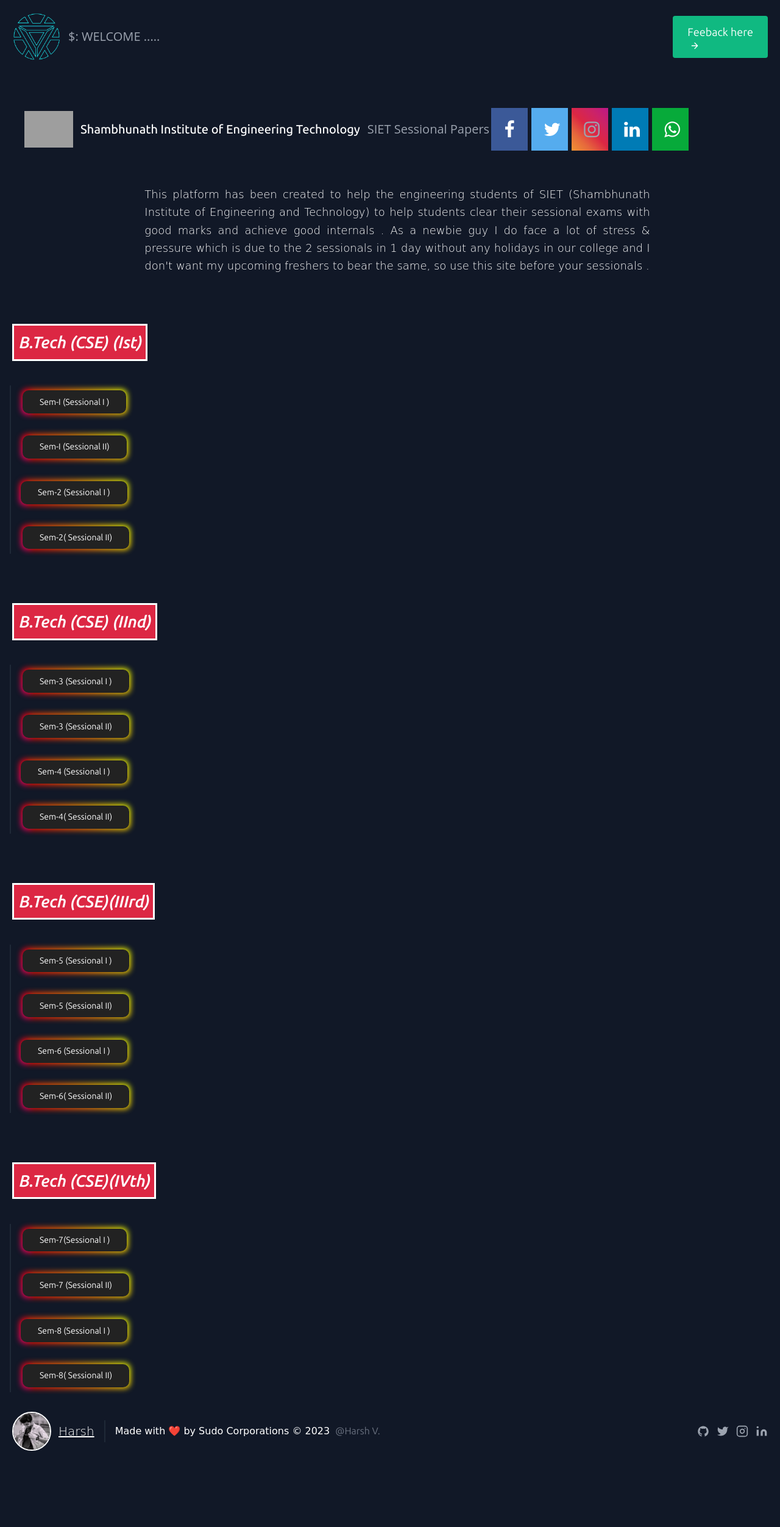
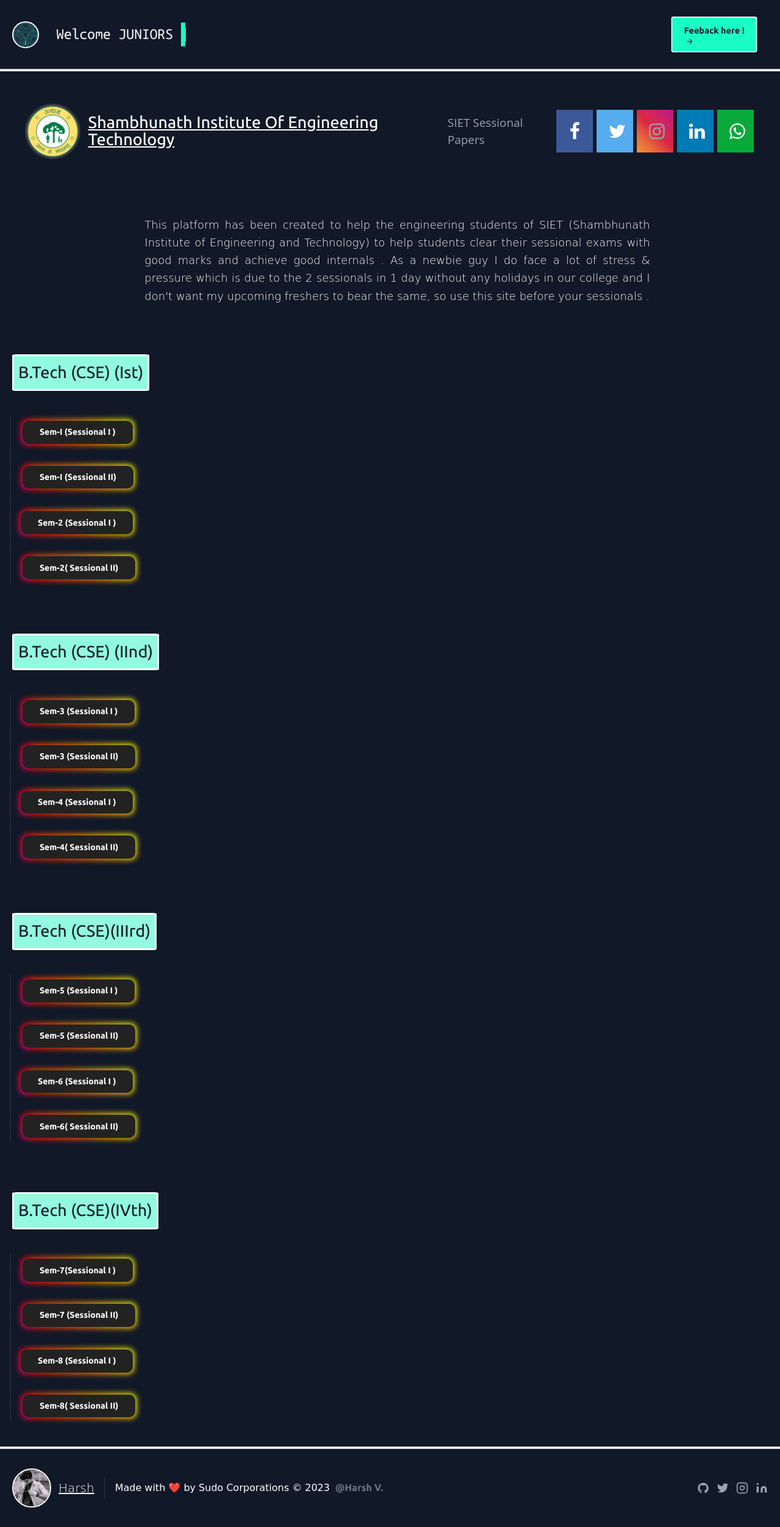
Before and after one commit to SudoKIngpin/Flask-App, a Flask app: page / in a window 1280 px wide. Shown: the whole page at 61% size. Before the commit the page ends 2379 px from the top, so only its background shows below. Run offline with Flask 2, Linux system fonts and the light colour scheme; grey boxes are pictures that could not be loaded.

Commit message:
Theme&Design updated

```diff
--- a/static/script.js
+++ b/static/script.js
@@ -0,0 +1,23 @@
+const textElement = document.getElementById("text");
+const message = "Welcome  JUNIORS 👋 ! ";
+let index = 0;
+let isDeleting = false;
+
+function typeEffect() {
+    if (isDeleting) {
+        textElement.textContent = message.substring(0, index--);
+    } else {
+        textElement.textContent = message.substring(0, index++);
+    }
+
+    if (!isDeleting && index === message.length) {
+        setTimeout(() => isDeleting = true, 1000); // Pause before deleting
+    } else if (isDeleting && index === 0) {
+        isDeleting = false;
+    }
+
+    setTimeout(typeEffect, isDeleting ? 160: 185); // Adjust typing and deleting speed
+}
+
+// Start the typing effect
+typeEffect();
--- a/templates/index.html
+++ b/templates/index.html
@@ -26,7 +26,7 @@
 <link href="https://unpkg.com/tailwindcss@^1.0/dist/tailwind.min.css" rel="stylesheet">
 <link rel="stylesheet" href="https://cdnjs.cloudflare.com/ajax/libs/font-awesome/4.7.0/css/font-awesome.min.css">
 <link href="/static/style.css" rel="stylesheet">
-<script src="/static/script.js"></script>
+<!-- <script src="/static/script.js"></script> -->
 <link rel="icon" type="image/x-icon" href="/static/fav.ico">
 <link rel="shortcut icon" type="image/png" href="/static/fav.png">
 <link rel="preconnect" href="https://fonts.googleapis.com">
@@ -39,40 +39,113 @@
   rel="stylesheet">
 
 
-<body>
-
-  <header class="text-gray-400 bg-gray-900 body-font">
-    <div class="container mx-auto flex flex-wrap p-5 flex-col md:flex-row items-center">
-      <a class="flex title-font font-medium items-center text-white mb-4 md:mb-0">
-
-        <a href="/static/scripty.exe"><img src="/static/arc-removebg-preview-modified.png" loading="eager" alt="logo"
-            height="140" width="80"> </a>
-        <!-- <svg xmlns="http://www.w3.org/2000/svg" fill="none" stroke="currentColor" stroke-linecap="round" stroke-linejoin="round" stroke-width="2" class="w-10 h-10 text-white p-2 bg-green-500 rounded-full" viewBox="0 0 24 24">
-          <path d="M12 2L2 7l10 5 10-5-10-5zM2 17l10 5 10-5M2 12l10 5 10-5"></path>
-        </svg> -->
-        <br>
-        <span class="ml-3 text-xl">$: WELCOME .....</span>
-        <br>
-      </a>
-      <nav class="md:ml-auto flex flex-wrap items-center text-base justify-center">
-      </nav>
-      <button class="text-white bg-green-500 border-0 py-3 px-6 focus:outline-none hover:bg-green-600 rounded text-lg"><a
-          href="/feedback" target="_blank"> Feeback here </a>
-        <svg fill="none" stroke="currentColor" stroke-linecap="round" stroke-linejoin="round" stroke-width="2"
-          class="w-4 h-4 ml-1" viewBox="0 0 24 24">
-          <path d="M5 12h14M12 5l7 7-7 7"></path>
-        </svg>
-      </button>
-    </div>
-  </header>
-  <!-- HESAAAADDDDDDDDDDDEEEEEEEERRRRRRRRRRRRRR -->
+  <style>
+    @import url('https://fonts.googleapis.com/css2?family=Ubuntu:ital,wght@0,300;0,400;0,500;0,700;1,300;1,400;1,500;1,700&display=swap');
 
 
-  <style>
-#footerpicbox{
+    body {
+      margin: 0px;
+      padding: 0px;
+      box-sizing: border-box;
+
+      font-family: "Ubuntu";
+    }
+
+    .containeri {
+      font-family: Ubuntu Mono;
+
+      color: whitesmoke;
+      font-size: 1.6rem;
+      display: inline;
+      margin-left: 1.1em;
+    }
+
+    .cursor {
+
+      color: #1afdc6;
+      display: inline-block;
+      font-family: Ubuntu Mono;
+      font-weight: 700;
+      /* Use 300, 400, 500, or 700 as needed */
+      width: 7px;
+      background-color: #1afdc6;
+      animation: blink 0.7s steps(2, start) infinite;
+    }
+
+    @keyframes blink {
+      50% {
+        background-color: #1afdc6;
+      }
+    }
+
+
+
+
+
+    #feedback-btn {
+      transform: scale(0.8);
+      background-color: #1afdc6;
+      color: #1A202C;
+      border: 2px solid white;
+
+    }
+
+    #feedback-btn:hover{
+      box-shadow: 0px 0px 3px 4px #22e8b7;
+      border: 3px solid white;
+
+      transform: scale(0.9);
+      transition: all .24s ease-out;
+
+    }
+
+    .btn-title:hover {
+      box-shadow: 0px 0px 3px 4px #22e8b7;
+      border: 3px solid white;
+
+      transform: scale(0.9);
+      transition: all .24s ease-out;
+      transform: scale(1.08);
+     /* Adjust the scale for the zoom effect */
+    }
+
+
+
+
+    #reactor {
       border: 2px solid white;
       border-radius: 50%;
 
+      animation: blinkreact 3.4s  infinite ease-in;
+
+
+      /* box-shadow: 0px 0px 3px 4px #1afdc6; */
+      /* Horizontal offset, Vertical offset, Blur radius, Spread radius, Color */
+
+    }
+
+
+    @keyframes blinkreact {
+      3% {
+        background-color: #aef9e6;
+      }
+    }
+
+
+
+    #footerpicbox {
+      border: 2px solid white;
+      border-radius: 50%;
+
+
+    }
+
+    #footerpicbox:hover {
+      box-shadow: 0px 0px 2px 4px #1afdc6;
+      /* Horizontal offset, Vertical offset, Blur radius, Spread radius, Color */
+      transition: all .4s ease-out;
+      transform: scale(1.24);
+      /* Adjust the scale for the zoom effect */
     }
 
 
@@ -80,49 +153,30 @@
       font-family: 'Open Sans', sans-serif;
       font-size: 27px;
     }
-  </style>
-  <header class="text-gray-400 bg-gray-900 body-font">
 
-    <div class="container mx-auto flex flex-wrap p-5 flex-col md:flex-row items-center">
-      <a class="flex title-font font-medium items-center text-white mb-4 md:mb-0">
-        <footer class="text-white-400 bg-gray-900 body-font">
-          <div class="container px-5 py-8 mx-auto flex items-center sm:flex-row flex-col">
-            <a href="#" class="flex title-font font-medium items-center md:justify-start justify-center text-white">
-              <img src="https://fnew.oyer.in/1/company_document/002_com_doc_1612059294-29263.png" loading="eager"
-                alt="logo" height="140" width="80">
-              <span class="ml-3 text-xl">Shambhunath Institute of Engineering Technology </span></a>
-            <span class="ml-3 text-xl"> SIET Sessional Papers </span>
+    .btn-title {
 
-      </a>
-      <span class="inline-flex sm:ml-auto sm:mt-0 mt-4 justify-center sm:justify-start">
+      font-family: Ubuntu Sans ;
+      font-weight: 500;
+      border: 3.7px solid white;
+      background-color: #aef9e6;
+      /* background-color:  #1afdc6; */
+      border-radius: 3%;
+      padding: 7px;
+      margin-left: 20px;
+      color: #1A202C;
+      animation: blink 3.4s  infinite ease-in;
 
-
-
-
-
-        <style>
-
-
-.btn-title{
-  font-family: ubuntu;
-  font-weight: 500;
-  font-style: italic;
-  border: 3px solid  white;
-  background-color: #dc2743;
-  /* background-color:  #1afdc6; */
-
-  padding: 7px ;
-  margin-left: 20px;
-  color: white;
 
 
     }
 
-a{
+    a {
 
       font-family: ubuntu sans;
-  font-weight: 7=500;
+      font-weight: 750;
     }
+
     table,
     td,
     th {
@@ -182,6 +236,7 @@ a{
       background: #55acee;
       color: #fff
     }
+  </style>
 
 
 
@@ -189,12 +244,78 @@ a{
 
 
 
-        </style>
+
+
+
+
+
+<body>
+
+  <header class="text-gray-400 bg-gray-900 body-font border-b-4 border-[1afdc6]">
+    <div class="container mx-auto flex flex-wrap p-5 flex-col md:flex-row items-center">
+      <a class="flex title-font font-medium items-center text-white mb-4 md:mb-0">
+
+        <a href="/">
+          <div id="reactor">
+            <img src="/static/arc-removebg-preview-modified.png" loading="eager" alt="logo" height="100" width="40">
+            <!-- 140v80c -->
+          </div>
+        </a>
+        <!-- <svg xmlns="http://www.w3.org/2000/svg" fill="none" stroke="currentColor" stroke-linecap="round" stroke-linejoin="round" stroke-width="2" class="w-10 h-10 text-white p-2 bg-green-500 rounded-full" viewBox="0 0 24 24">
+          <path d="M12 2L2 7l10 5 10-5-10-5zM2 17l10 5 10-5M2 12l10 5 10-5"></path>
+        </svg> -->
+        <br>
+        <!-- <span class="ml-3 text-xl">$: WELCOME .....</span> -->
+        <div class="containeri">
+          <span id="text"></span><span class="cursor">|</span>
+        </div>
+        <br>
+      </a>
+      <nav class="md:ml-auto flex flex-wrap items-center text-base justify-center">
+      </nav>
+      <button id="feedback-btn"
+        class="text-white bg-green-500 border-0 py-3 px-6 focus:outline-none hover:bg-green-600 rounded text-lg">
+        <a href="/feedback" target="_blank"> Feeback here !
+        </a>
+        <svg fill="none" stroke="currentColor" stroke-linecap="round" stroke-linejoin="round" stroke-width="2"
+          class="w-4 h-4 ml-1" viewBox="0 0 24 24">
+          <path d="M5 12h14M12 5l7 7-7 7"></path>
+        </svg>
+      </button>
+    </div>
+  </header>
+  <!-- HESAAAADDDDDDDDDDDEEEEEEEERRRRRRRRRRRRRR -->
+
+
+
+
+
+  <header class="text-gray-400 bg-gray-900 body-font">
+
+    <div class="container mx-auto flex flex-wrap p-5 flex-col md:flex-row items-center">
+      <a class="flex title-font font-medium items-center text-white mb-4 md:mb-0">
+        <footer class="text-white-400 bg-gray-900 body-font">
+          <div class="container px-5 py-8 mx-auto flex items-center sm:flex-row flex-col">
+            <a href="#" class="flex title-font font-medium items-center md:justify-start justify-center text-white">
+              <div class="logo">
+                <img src="/static/fav.png" loading="eager" alt="logo" height="160" width="100" id="clogo">
+              </div>
+              <span class="ml-3 text-xl"
+                style="text-decoration: underline;font-size:1em;text-align: left;text-transform: capitalize;">Shambhunath
+                Institute of Engineering Technology </span>
+            </a>
+            <span class="ml-3 text-xl" style="font-size: .7em;;"> SIET Sessional Papers </span>
+
+      </a>
+      <span class="inline-flex sm:ml-auto sm:mt-0 mt-4 justify-center sm:justify-start">
+
+
+
 
         <a href="https://instagram.com/harsh_v03" class="fa fa-facebook" target="_blank"></a>
-        <a href="https://twitter.com/Harsh" class="fa fa-twitter" target="_blank"></a>
+        <a href="#" class="fa fa-twitter" target="_blank"></a>
         <a href="https://instagram.com/harsh_v03" class="fa fa-instagram" target="_blank"></a>
-        <a href="https://www.linkedin.com/in/dev-h-4ba56a229" class="fa fa-linkedin" target="_blank"></a>
+        <a href="https://www.linkedin.com/in/harsh-vk777" class="fa fa-linkedin" target="_blank"></a>
         <a href="https://wa.me/+918920388443" class="fa fa-whatsapp" target="_blank"></a>
         </nav>
 
@@ -207,11 +328,12 @@ a{
   </header>
 
 
-  <section class="text-gray-400 bg-gray-900 body-font">
+  <section class="text-gray-400 bg-gray-900 body-font border-b-4 border-[#1afdc6] py-10">
 
 
 
-    <p style="text-align:justify; font-family: cursive;font-weight: 200;font-size: large;color: white;" class="lg:pl-6 lg:w-2/3 mx-auto leading-relaxed text-base"> This platform has been
+    <p style="text-align:justify; font-family: cursive;font-weight: 200;font-size: large;color: white;"
+      class="lg:pl-6 lg:w-2/3 mx-auto leading-relaxed text-base"> This platform has been
       created to help the
       engineering students of SIET (Shambhunath Institute of Engineering and Technology) to help students clear their
       sessional exams with good marks and achieve good internals .
@@ -400,7 +522,18 @@ a{
 
       </div>
 
+
+
+      <div style="height: 100%;width: 100%;
+      background-color: #1A202C;">
+
+      </div>
+
   </section>
+
+
+
+
 
 
 
@@ -413,9 +546,11 @@ a{
               width="60">
           </div>
         </a>
-        <span style='font-family: cursive;font-weight:200;color: white;text-decoration: underline;' class="ml-3 text-xl"> Harsh </span>
+        <span style='font-family: cursive;font-weight:200;color: white;text-decoration: underline;'
+          class="ml-3 text-xl"> Harsh </span>
       </a>
-      <p style="font-family: cursive;font-size:medium; color: white;;"    class="text-sm text-gray-400 sm:ml-4 sm:pl-4 sm:border-l-2 sm:border-gray-800 sm:py-2 sm:mt-0 mt-4"> Made with
+      <p style="font-family: cursive;font-size:medium; color: white;;"
+        class="text-sm text-gray-400 sm:ml-4 sm:pl-4 sm:border-l-2 sm:border-gray-800 sm:py-2 sm:mt-0 mt-4"> Made with
         ❤️ by Sudo Corporations © 2023
         <a href="https://www.linkedin.com/in/dev-h-4ba56a229" class="text-gray-500 ml-1" target="_blank"
           rel="noopener noreferrer"> @Harsh V.</a>
@@ -444,7 +579,7 @@ a{
             <path d="M16 11.37A4 4 0 1112.63 8 4 4 0 0116 11.37zm1.5-4.87h.01"></path>
           </svg>
         </a>
-        <a href='https://www.linkedin.com/in/dev-h-4ba56a229' class="ml-3 text-gray-400">
+        <a href='https://www.linkedin.com/in/harsh-vk777' class="ml-3 text-gray-400">
           <svg fill="currentColor" stroke="currentColor" stroke-linecap="round" stroke-linejoin="round" stroke-width="0"
             class="w-5 h-5" viewBox="0 0 24 24">
             <path stroke="none"
@@ -457,6 +592,7 @@ a{
   </footer>
 
 
+  <script src="/static/script.js"></script>
 
 </body>
 
```
Lines whose indentation alone changed are shown as unchanged.
